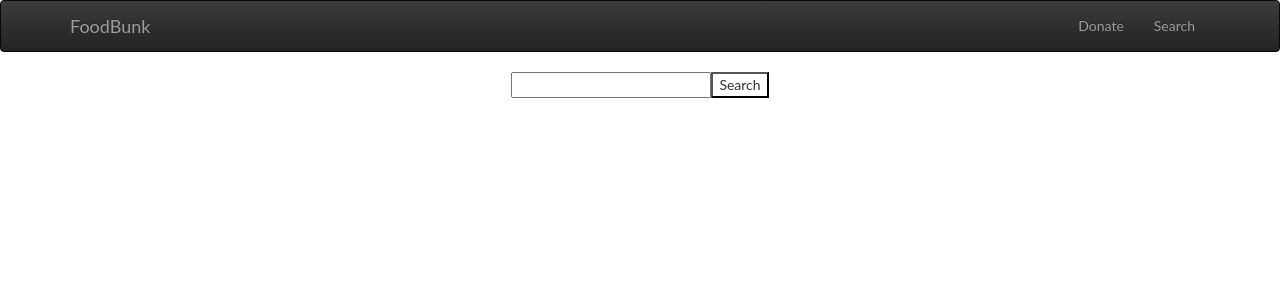
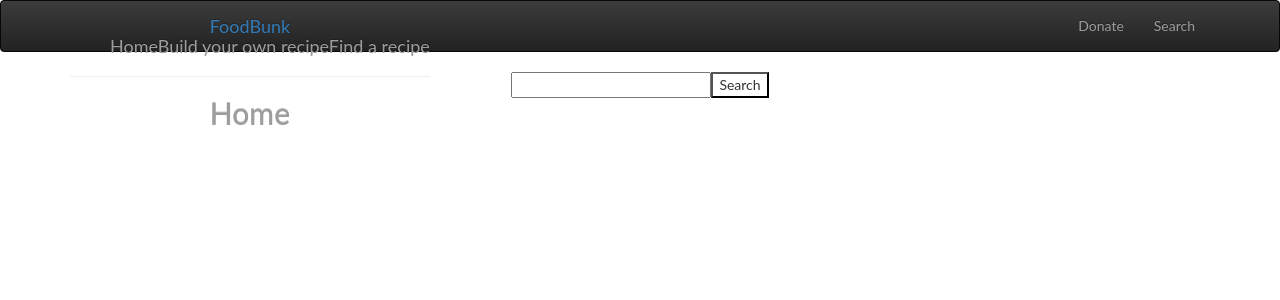
Before and after one commit to psward/hackUTA, a React (Create React App) app: page / in a window 1280 px wide. Shown: the top 300 px of the page. Built offline with nearby package versions, Linux system fonts and the light colour scheme.

Commit message:
good luck

```diff
--- a/package.json
+++ b/package.json
@@ -7,6 +7,7 @@
     "react": "^16.0.0",
     "react-bootstrap": "^0.31.3",
     "react-dom": "^16.0.0",
+    "react-router-dom": "^4.2.2",
     "react-scripts": "1.0.14"
   },
   "scripts": {
--- a/src/HeaderBar.js
+++ b/src/HeaderBar.js
@@ -1,5 +1,10 @@
 import React from  'react';
 import {Navbar, Nav, NavItem} from 'react-bootstrap';
+import {
+    BrowserRouter as Router,
+    Route,
+    Link
+} from 'react-router-dom'
 
 // Uses boostrap components to build a header bar...
 const HeaderBar = (props) => {
@@ -8,6 +13,21 @@ const HeaderBar = (props) => {
       <Navbar.Header>
         <Navbar.Brand>
           <a href="#">FoodBunk</a>
+            <Router>
+                <div>
+                    <ul>
+                        <lu><lunk to="/">Home</lunk></lu>
+                        <lu><lunk to="/items">Build your own recipe</lunk></lu>
+                        <lu><lunk to="/recipes">Find a recipe</lunk></lu>
+                    </ul>
+
+                    <hr/>
+
+                    <Route exact path="/" component={Home}/>
+                    <Route path="/items" component={Items}/>
+                    <Route path="/recipes" component={Recipes}/>
+                </div>
+            </Router>
         </Navbar.Brand>
         <Navbar.Toggle />
       </Navbar.Header>
@@ -21,4 +41,22 @@ const HeaderBar = (props) => {
   )
 }
 
+const Home = () => (
+    <div>
+        <h2>Home</h2>
+    </div>
+)
+
+const Items = () => (
+    <div>
+        <h2>Items</h2>
+    </div>
+)
+
+const Recipes = ({ match }) => (
+    <div>
+        <h2>Recipes</h2>
+    </div>
+)
+
 export default HeaderBar;
```
